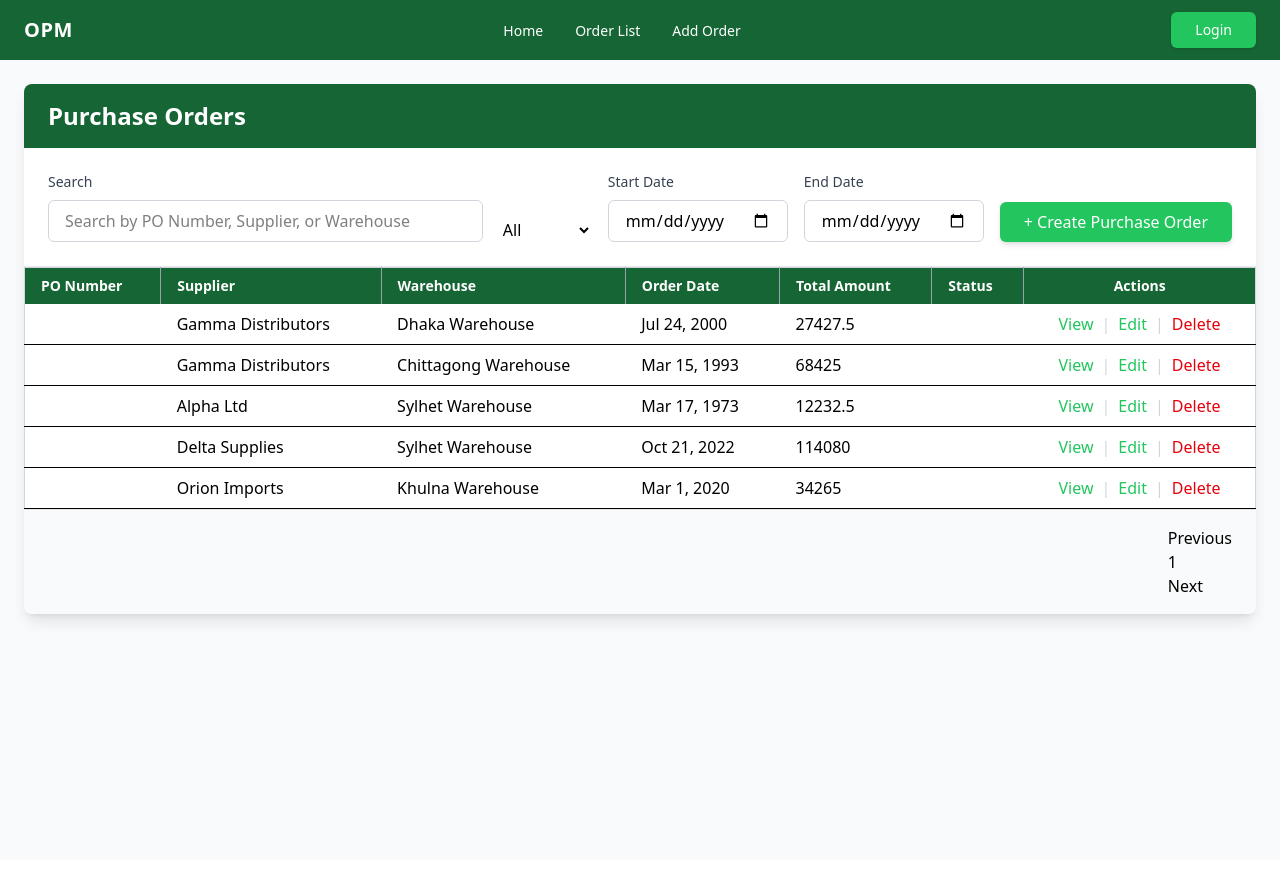
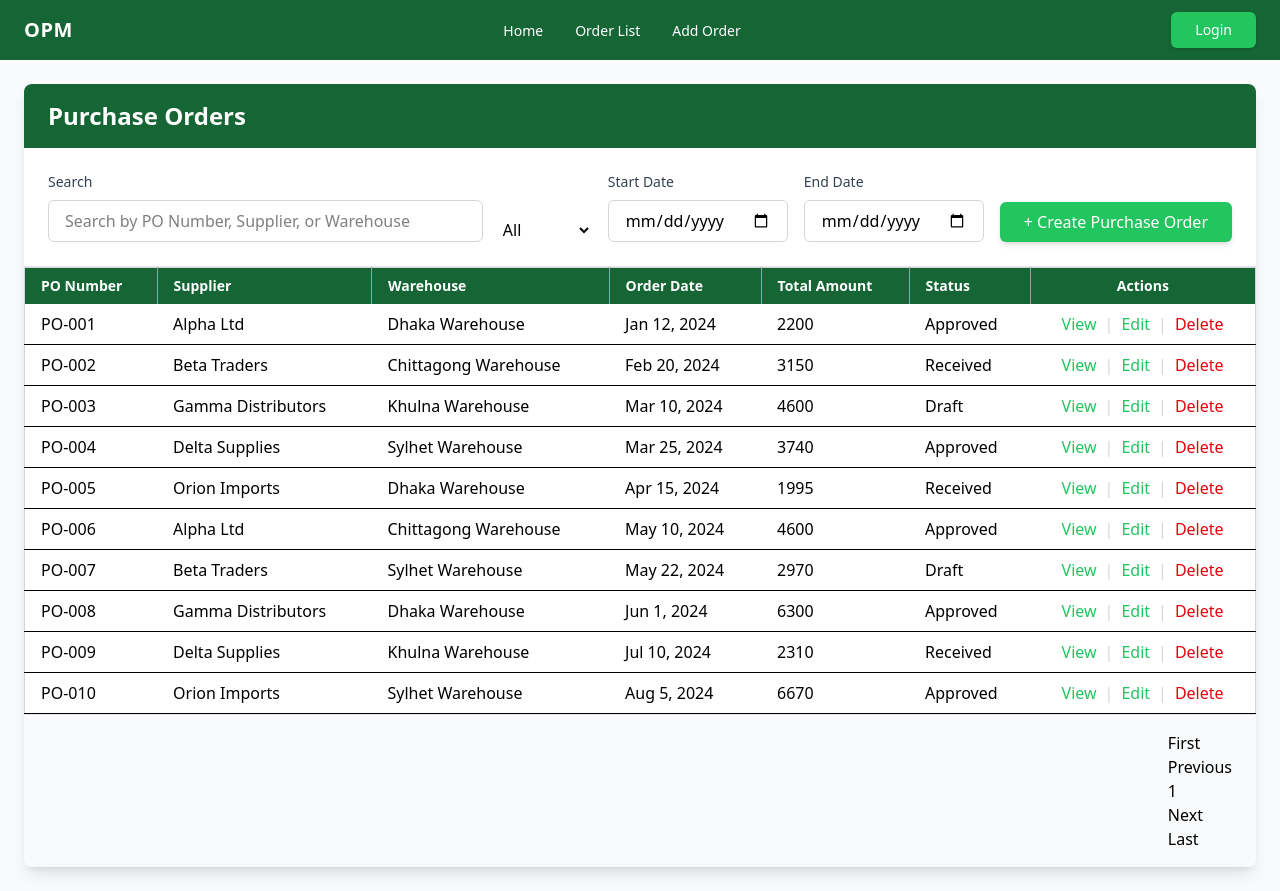
Before and after one commit to robinahmed12/order-purchase-module, an Angular app: page /order-list in a window 1280 px wide. Before the commit the page ends 860 px from the top, so only its background shows below. Built offline with nearby package versions, Linux system fonts and the light colour scheme; data requests are answered from the project's data file.

Commit message:
Fix filtering and searching bugs

```diff
--- a/db.json
+++ b/db.json
@@ -87,139 +87,430 @@
   ],
   "purchaseOrders": [
     {
-      "id": "970",
-      "supplier": "Gamma Distributors",
+      "id": "po-001",
+      "poNumber": "PO-001",
+      "supplier": "Alpha Ltd",
       "warehouse": "Dhaka Warehouse",
-      "shippingAddress": "Harum consectetur vo",
-      "vatRate": "15",
-      "orderDate": "2000-07-24",
+      "shippingAddress": "House 10, Road 3, Dhanmondi, Dhaka",
+      "vatRate": 10,
+      "orderDate": "2024-01-12",
+      "items": [
+        {
+          "productId": "1",
+          "quantity": 10,
+          "unitPrice": 100,
+          "lineTotal": 1000
+        },
+        {
+          "productId": "2",
+          "quantity": 5,
+          "unitPrice": 200,
+          "lineTotal": 1000
+        }
+      ],
+      "notes": "Urgent requirement",
+      "attachment": "",
+      "subtotal": 2000,
+      "vatAmount": 200,
+      "grandTotal": 2200,
+      "status": "Approved"
+    },
+    {
+      "id": "po-002",
+      "poNumber": "PO-002",
+      "supplier": "Beta Traders",
+      "warehouse": "Chittagong Warehouse",
+      "shippingAddress": "Agrabad, Chittagong",
+      "vatRate": 5,
+      "orderDate": "2024-02-20",
       "items": [
         {
           "productId": "3",
-          "quantity": 41,
+          "quantity": 4,
           "unitPrice": 350,
-          "lineTotal": 14350
+          "lineTotal": 1400
+        },
+        {
+          "productId": "6",
+          "quantity": 2,
+          "unitPrice": 800,
+          "lineTotal": 1600
+        }
+      ],
+      "notes": "Partial delivery accepted",
+      "attachment": "",
+      "subtotal": 3000,
+      "vatAmount": 150,
+      "grandTotal": 3150,
+      "status": "Received"
+    },
+    {
+      "id": "po-003",
+      "poNumber": "PO-003",
+      "supplier": "Gamma Distributors",
+      "warehouse": "Khulna Warehouse",
+      "shippingAddress": "Sonadanga, Khulna",
+      "vatRate": 15,
+      "orderDate": "2024-03-10",
+      "items": [
+        {
+          "productId": "5",
+          "quantity": 8,
+          "unitPrice": 500,
+          "lineTotal": 4000
+        }
+      ],
+      "notes": "",
+      "attachment": "",
+      "subtotal": 4000,
+      "vatAmount": 600,
+      "grandTotal": 4600,
+      "status": "Draft"
+    },
+    {
+      "id": "po-004",
+      "poNumber": "PO-004",
+      "supplier": "Delta Supplies",
+      "warehouse": "Sylhet Warehouse",
+      "shippingAddress": "Zindabazar, Sylhet",
+      "vatRate": 10,
+      "orderDate": "2024-03-25",
+      "items": [
+        {
+          "productId": "4",
+          "quantity": 20,
+          "unitPrice": 120,
+          "lineTotal": 2400
         },
         {
           "productId": "1",
-          "quantity": 95,
+          "quantity": 10,
           "unitPrice": 100,
-          "lineTotal": 9500
+          "lineTotal": 1000
         }
       ],
-      "notes": "Aspernatur eligendi ",
+      "notes": "Deliver before end of month",
       "attachment": "",
-      "subtotal": 23850,
-      "vatAmount": 3577.5,
-      "grandTotal": 27427.5
+      "subtotal": 3400,
+      "vatAmount": 340,
+      "grandTotal": 3740,
+      "status": "Approved"
     },
     {
-      "id": "2056",
+      "id": "po-005",
+      "poNumber": "PO-005",
+      "supplier": "Orion Imports",
+      "warehouse": "Dhaka Warehouse",
+      "shippingAddress": "Gulshan-2, Dhaka",
+      "vatRate": 5,
+      "orderDate": "2024-04-15",
+      "items": [
+        {
+          "productId": "2",
+          "quantity": 6,
+          "unitPrice": 200,
+          "lineTotal": 1200
+        },
+        {
+          "productId": "3",
+          "quantity": 2,
+          "unitPrice": 350,
+          "lineTotal": 700
+        }
+      ],
+      "notes": "",
+      "attachment": "",
+      "subtotal": 1900,
+      "vatAmount": 95,
+      "grandTotal": 1995,
+      "status": "Received"
+    },
+    {
+      "id": "po-006",
+      "poNumber": "PO-006",
+      "supplier": "Alpha Ltd",
+      "warehouse": "Chittagong Warehouse",
+      "shippingAddress": "Nasirabad, Chittagong",
+      "vatRate": 15,
+      "orderDate": "2024-05-10",
+      "items": [
+        {
+          "productId": "6",
+          "quantity": 5,
+          "unitPrice": 800,
+          "lineTotal": 4000
+        }
+      ],
+      "notes": "For Q2 operations",
+      "attachment": "",
+      "subtotal": 4000,
+      "vatAmount": 600,
+      "grandTotal": 4600,
+      "status": "Approved"
+    },
+    {
+      "id": "po-007",
+      "poNumber": "PO-007",
+      "supplier": "Beta Traders",
+      "warehouse": "Sylhet Warehouse",
+      "shippingAddress": "Amberkhana, Sylhet",
+      "vatRate": 10,
+      "orderDate": "2024-05-22",
+      "items": [
+        {
+          "productId": "1",
+          "quantity": 15,
+          "unitPrice": 100,
+          "lineTotal": 1500
+        },
+        {
+          "productId": "4",
+          "quantity": 10,
+          "unitPrice": 120,
+          "lineTotal": 1200
+        }
+      ],
+      "notes": "",
+      "attachment": "",
+      "subtotal": 2700,
+      "vatAmount": 270,
+      "grandTotal": 2970,
+      "status": "Draft"
+    },
+    {
+      "id": "po-008",
+      "poNumber": "PO-008",
       "supplier": "Gamma Distributors",
-      "warehouse": "Chittagong Warehouse",
-      "shippingAddress": "Non praesentium comm",
-      "vatRate": "15",
-      "orderDate": "1993-03-15",
+      "warehouse": "Dhaka Warehouse",
+      "shippingAddress": "Tejgaon, Dhaka",
+      "vatRate": 5,
+      "orderDate": "2024-06-01",
       "items": [
         {
           "productId": "5",
-          "quantity": 53,
+          "quantity": 12,
           "unitPrice": 500,
-          "lineTotal": 26500
+          "lineTotal": 6000
+        }
+      ],
+      "notes": "Include packing slip",
+      "attachment": "",
+      "subtotal": 6000,
+      "vatAmount": 300,
+      "grandTotal": 6300,
+      "status": "Approved"
+    },
+    {
+      "id": "po-009",
+      "poNumber": "PO-009",
+      "supplier": "Delta Supplies",
+      "warehouse": "Khulna Warehouse",
+      "shippingAddress": "Boyra, Khulna",
+      "vatRate": 10,
+      "orderDate": "2024-07-10",
+      "items": [
+        {
+          "productId": "3",
+          "quantity": 6,
+          "unitPrice": 350,
+          "lineTotal": 2100
+        }
+      ],
+      "notes": "",
+      "attachment": "",
+      "subtotal": 2100,
+      "vatAmount": 210,
+      "grandTotal": 2310,
+      "status": "Received"
+    },
+    {
+      "id": "po-010",
+      "poNumber": "PO-010",
+      "supplier": "Orion Imports",
+      "warehouse": "Sylhet Warehouse",
+      "shippingAddress": "Shibgonj, Sylhet",
+      "vatRate": 15,
+      "orderDate": "2024-08-05",
+      "items": [
+        {
+          "productId": "2",
+          "quantity": 20,
+          "unitPrice": 200,
+          "lineTotal": 4000
+        },
+        {
+          "productId": "4",
+          "quantity": 15,
+          "unitPrice": 120,
+          "lineTotal": 1800
+        }
+      ],
+      "notes": "Urgent stock refill",
+      "attachment": "",
+      "subtotal": 5800,
+      "vatAmount": 870,
+      "grandTotal": 6670,
+      "status": "Approved"
+    },
+    {
+      "id": "po-011",
+      "poNumber": "PO-011",
+      "supplier": "Alpha Ltd",
+      "warehouse": "Dhaka Warehouse",
+      "shippingAddress": "Uttara, Dhaka",
+      "vatRate": 5,
+      "orderDate": "2024-08-21",
+      "items": [
+        {
+          "productId": "6",
+          "quantity": 3,
+          "unitPrice": 800,
+          "lineTotal": 2400
         },
         {
           "productId": "5",
-          "quantity": 66,
+          "quantity": 2,
           "unitPrice": 500,
-          "lineTotal": 33000
+          "lineTotal": 1000
         }
       ],
-      "notes": "Dolor perferendis si",
+      "notes": "",
       "attachment": "",
-      "subtotal": 59500,
-      "vatAmount": 8925,
-      "grandTotal": 68425
+      "subtotal": 3400,
+      "vatAmount": 170,
+      "grandTotal": 3570,
+      "status": "Draft"
     },
     {
-      "id": "ec19",
-      "supplier": "Alpha Ltd",
+      "id": "po-012",
+      "poNumber": "PO-012",
+      "supplier": "Beta Traders",
+      "warehouse": "Chittagong Warehouse",
+      "shippingAddress": "Pahartali, Chittagong",
+      "vatRate": 10,
+      "orderDate": "2024-09-10",
+      "items": [
+        {
+          "productId": "1",
+          "quantity": 10,
+          "unitPrice": 100,
+          "lineTotal": 1000
+        },
+        {
+          "productId": "3",
+          "quantity": 5,
+          "unitPrice": 350,
+          "lineTotal": 1750
+        }
+      ],
+      "notes": "",
+      "attachment": "",
+      "subtotal": 2750,
+      "vatAmount": 275,
+      "grandTotal": 3025,
+      "status": "Approved"
+    },
+    {
+      "id": "po-013",
+      "poNumber": "PO-013",
+      "supplier": "Gamma Distributors",
+      "warehouse": "Khulna Warehouse",
+      "shippingAddress": "Rupsha, Khulna",
+      "vatRate": 15,
+      "orderDate": "2024-10-02",
+      "items": [
+        {
+          "productId": "5",
+          "quantity": 10,
+          "unitPrice": 500,
+          "lineTotal": 5000
+        }
+      ],
+      "notes": "Payment pending",
+      "attachment": "",
+      "subtotal": 5000,
+      "vatAmount": 750,
+      "grandTotal": 5750,
+      "status": "Received"
+    },
+    {
+      "id": "po-014",
+      "poNumber": "PO-014",
+      "supplier": "Delta Supplies",
+      "warehouse": "Dhaka Warehouse",
+      "shippingAddress": "Mohakhali, Dhaka",
+      "vatRate": 5,
+      "orderDate": "2024-10-18",
+      "items": [
+        {
+          "productId": "2",
+          "quantity": 8,
+          "unitPrice": 200,
+          "lineTotal": 1600
+        }
+      ],
+      "notes": "",
+      "attachment": "",
+      "subtotal": 1600,
+      "vatAmount": 80,
+      "grandTotal": 1680,
+      "status": "Draft"
+    },
+    {
+      "id": "po-015",
+      "poNumber": "PO-015",
+      "supplier": "Orion Imports",
       "warehouse": "Sylhet Warehouse",
-      "shippingAddress": "Fugiat quia quidem q",
-      "vatRate": "5",
-      "orderDate": "1973-03-17",
+      "shippingAddress": "Tilagor, Sylhet",
+      "vatRate": 10,
+      "orderDate": "2024-11-05",
       "items": [
         {
           "productId": "6",
-          "quantity": 1,
+          "quantity": 4,
           "unitPrice": 800,
-          "lineTotal": 800
+          "lineTotal": 3200
         },
         {
           "productId": "3",
-          "quantity": 31,
+          "quantity": 3,
           "unitPrice": 350,
-          "lineTotal": 10850
+          "lineTotal": 1050
         }
       ],
-      "notes": "Reiciendis quos ut o",
+      "notes": "Stock for Q4",
       "attachment": "",
-      "subtotal": 11650,
-      "vatAmount": 582.5,
-      "grandTotal": 12232.5
+      "subtotal": 4250,
+      "vatAmount": 425,
+      "grandTotal": 4675,
+      "status": "Approved"
     },
     {
-      "id": "a02e",
-      "supplier": "Delta Supplies",
-      "warehouse": "Sylhet Warehouse",
-      "shippingAddress": "Distinctio Qui plac",
-      "vatRate": "15",
-      "orderDate": "2022-10-21",
+      "id": "aab0",
+      "supplier": "Alpha Ltd",
+      "warehouse": "Dhaka Warehouse",
+      "shippingAddress": "Quasi aut adipisci a",
+      "vatRate": "5",
+      "orderDate": "1973-12-08",
       "items": [
         {
-          "productId": "3",
-          "quantity": 64,
-          "unitPrice": 350,
-          "lineTotal": 22400
+          "productId": "1",
+          "quantity": 3,
+          "unitPrice": 100,
+          "lineTotal": 300
         },
         {
-          "productId": "6",
-          "quantity": 96,
-          "unitPrice": 800,
-          "lineTotal": 76800
+          "productId": "4",
+          "quantity": 13,
+          "unitPrice": 120,
+          "lineTotal": 1560
         }
       ],
-      "notes": "Est iure impedit a",
+      "notes": "Labore dolor delectu",
       "attachment": "",
-      "subtotal": 99200,
-      "vatAmount": 14880,
-      "grandTotal": 114080
-    },
-    {
-      "id": "3ca4",
-      "supplier": "Orion Imports",
-      "warehouse": "Khulna Warehouse",
-      "shippingAddress": "Est dignissimos ea ",
-      "vatRate": "10",
-      "orderDate": "2020-03-01",
-      "items": [
-        {
-          "productId": "3",
-          "quantity": 59,
-          "unitPrice": 350,
-          "lineTotal": 20650
-        },
-        {
-          "productId": "5",
-          "quantity": 21,
-          "unitPrice": 500,
-          "lineTotal": 10500
-        }
-      ],
-      "notes": "Eveniet consequatur",
-      "attachment": "",
-      "subtotal": 31150,
-      "vatAmount": 3115,
-      "grandTotal": 34265
+      "subtotal": 1860,
+      "vatAmount": 93,
+      "grandTotal": 1953
     }
   ]
 }
--- a/src/app/purchase-order/purchase-order-list/purchase-order-list.html
+++ b/src/app/purchase-order/purchase-order-list/purchase-order-list.html
@@ -35,7 +35,7 @@
             type="date"
             class="w-full px-4 py-2 border border-gray-300 rounded-md focus:outline-none focus:ring-2 focus:ring-[#22C55E] focus:border-transparent"
             [(ngModel)]="startDate"
-            (change)="onDateRange(startDate, endDate)"
+            (change)="onDateRange()"
           />
         </div>
 
@@ -46,7 +46,7 @@
             type="date"
             class="w-full px-4 py-2 border border-gray-300 rounded-md focus:outline-none focus:ring-2 focus:ring-[#22C55E] focus:border-transparent"
             [(ngModel)]="endDate"
-            (change)="onDateRange(startDate, endDate)"
+            (change)="onDateRange()"
           />
         </div>
 
@@ -129,8 +129,10 @@
                 <span class="text-gray-300">|</span>
                 <button
                   (click)="handleDelete(order.id)"
-                 class="text-red-600 hover:text-red-800" title="Delete">
-                 Delete
+                  class="text-red-600 hover:text-red-800"
+                  title="Delete"
+                >
+                  Delete
                 </button>
               </div>
             </td>
@@ -144,18 +146,18 @@
           }
         </tbody>
       </table>
-
-
     </div>
 
-    <!-- Pagination -->
-    <div class="px-6 py-4 bg-gray-50 rounded-b-lg border-t border-gray-200 flex justify-end">
+    <div class="px-6 py-4 bg-gray-50 border-t border-gray-200 rounded-b-lg flex justify-end">
       <pagination
         [totalItems]="(totalCount$ | async) || 0"
         [itemsPerPage]="10"
-        (pageChanged)="onPageChange($event.page)"
-      >
-      </pagination>
+        [maxSize]="5"
+        [boundaryLinks]="true"
+        [rotate]="true"
+        [(ngModel)]="currentPage"
+        (pageChanged)="onPageChange($event)"
+      ></pagination>
     </div>
   </div>
 </div>
--- a/src/app/purchase-order/purchase-order-list/purchase-order-list.ts
+++ b/src/app/purchase-order/purchase-order-list/purchase-order-list.ts
@@ -6,7 +6,7 @@ import { FormsModule } from '@angular/forms';
 import { TableFilterService } from '../../shared/table-filter.service';
 import { PaginationModule } from 'ngx-bootstrap/pagination';
 import { PurchaseOrderDetails } from '../Models/po.interface';
-import {  Router } from '@angular/router';
+import { Router } from '@angular/router';
 
 @Component({
   selector: 'app-purchase-order-list',
@@ -16,76 +16,64 @@ import {  Router } from '@angular/router';
   styleUrl: './purchase-order-list.css',
 })
 export class PurchaseOrderList implements OnInit {
-  // Reactive data streams for filtered orders and total count
   orders$!: Observable<PurchaseOrderDetails[]>;
   totalCount$!: Observable<number>;
 
-  // UI filter and sort state
   searchTerm = '';
-  sortKey = '';
   selectedStatus = 'All';
   startDate: string | null = null;
   endDate: string | null = null;
 
-  // Injected services using Angular's functional DI
   private poService = inject(PurchaseOrderService);
-  private route = inject(Router);
   private tableHelper = inject(TableFilterService<PurchaseOrderDetails>);
-
-  constructor() {}
+  private router = inject(Router);
 
   ngOnInit() {
-    // Initial fetch: load all orders and push to filter service
     this.poService.getAllOrders().subscribe((orders) => {
       this.tableHelper.setData(orders);
     });
 
-    // Bind reactive streams for filtered data and count
     this.orders$ = this.tableHelper.getFilteredData();
     this.totalCount$ = this.tableHelper.getTotalCount();
 
-    // Subscribe to reactive order stream from service (BehaviorSubject)
-    this.orders$ = this.poService.orders$;
-    this.poService.loadOrders(); // triggers initial load
+     // Subscribe to reactive order stream from service (BehaviorSubject)
+    // this.orders$ = this.poService.orders$;
+    // this.poService.loadOrders();
   }
 
-  //  Search filter handler
   onSearch(term: string) {
     this.tableHelper.updateFilters({ searchTerm: term, page: 1 });
   }
 
-  //  Status filter handler
   onStatusChange(value: string) {
     this.tableHelper.updateFilters({ status: value, page: 1 });
   }
 
-  //  Date range filter handler
-  onDateRange(start: string | null, end: string | null) {
+  onDateRange() {
     this.tableHelper.updateFilters({
-      startDate: start ?? '',
-      endDate: end ?? '',
+      startDate: this.startDate ?? '',
+      endDate: this.endDate ?? '',
       page: 1,
     });
   }
 
-  //  Sort handler with toggle logic
   onSort(key: keyof PurchaseOrderDetails) {
-    const state = (this.tableHelper as any).filters$.value;
-    const direction = state.sortKey === key && state.sortDirection === 'asc' ? 'desc' : 'asc';
-    this.tableHelper.updateFilters({ sortKey: key, sortDirection: direction });
+    const current = (this.tableHelper as any)['filters$'].value;
+    const dir = current.sortKey === key && current.sortDirection === 'asc' ? 'desc' : 'asc';
+    this.tableHelper.updateFilters({ sortKey: key, sortDirection: dir });
   }
 
-  //  Pagination handler
-  onPageChange(page: number) {
-    this.tableHelper.updateFilters({ page });
+  currentPage = 1; // bind to ngModel
+
+onPageChange(event: any) {
+  this.currentPage = event.page;
+  this.tableHelper.updateFilters({ page: this.currentPage });
+}
+
+  onEdit(id: string) {
+    this.router.navigate(['/add-order/edit', id]);
   }
-
-  //  Navigate to edit form with selected order ID
-  onEdit(id: string) {
-    this.route.navigate(['/add-order/edit', id]);
-  }
-
-  //  Delete handler with reactive refresh
+ //  Delete handler with reactive refresh
   handleDelete(id: string) {
     console.log('Deleting order:', id);
     this.poService.deleteOrder(id).subscribe({
--- a/src/app/shared/table-filter.service.ts
+++ b/src/app/shared/table-filter.service.ts
@@ -1,105 +1,118 @@
+// src/app/shared/table-filter.service.ts
 import { Injectable } from '@angular/core';
-import { BehaviorSubject, map, Observable } from 'rxjs';
-import { TableFilter } from './table-filter.model';
+import {
+  BehaviorSubject,
+  combineLatest,
+  debounceTime,
+  distinctUntilChanged,
+  map,
+  shareReplay,
+} from 'rxjs';
+
+export interface TableFilters {
+  searchTerm: string;
+  status: string;
+  startDate: string;
+  endDate: string;
+  sortKey: string;
+  sortDirection: 'asc' | 'desc';
+  page: number;
+  pageSize: number;
+}
 
 @Injectable({ providedIn: 'root' })
 export class TableFilterService<T extends Record<string, any>> {
-  private originalData: T[] = [];
-  private filters$ = new BehaviorSubject<TableFilter>({
+  private allData: T[] = [];
+
+  private filters$ = new BehaviorSubject<TableFilters>({
     searchTerm: '',
     status: 'All',
-    startDate: null,
-    endDate: null,
+    startDate: '',
+    endDate: '',
+    sortKey: '',
+    sortDirection: 'asc',
     page: 1,
     pageSize: 10,
   });
 
-  setData(data: T[]) {
-    this.originalData = data;
+  private data$ = new BehaviorSubject<T[]>([]);
+
+  constructor() {
+    this.filteredData$ = combineLatest([this.data$, this.filters$]).pipe(
+      debounceTime(200),
+      distinctUntilChanged(),
+      map(([data, filters]) => this.applyFilters(data, filters)),
+      shareReplay(1)
+    );
+
+    this.totalCount$ = this.filteredData$.pipe(map((data) => data.length));
   }
 
-  updateFilters(patch: Partial<TableFilter>) {
-    this.filters$.next({ ...this.filters$.value, ...patch });
+  filteredData$;
+  totalCount$;
+
+  /** set initial data */
+  setData(data: T[]) {
+    this.allData = data;
+    this.data$.next(data);
   }
 
-  getFilteredData(): Observable<T[]> {
-    return this.filters$.pipe(
-      map((f) => {
-        let data = [...this.originalData];
+  /** update filters reactively */
+  updateFilters(partial: Partial<TableFilters>) {
+    this.filters$.next({ ...this.filters$.value, ...partial });
+  }
 
-        //search functionality
-        if (f.searchTerm?.trim()) {
-          const term = f.searchTerm.toLowerCase();
-          data = data.filter(
-            (item) =>
-              item['poNumber']?.toLowerCase().includes(term) ||
-              item['supplier']?.toLowerCase().includes(term) ||
-              item['warehouse']?.toLowerCase().includes(term)
+  /** expose observables */
+  getFilteredData() {
+    return this.filteredData$;
+  }
+  getTotalCount() {
+    return this.totalCount$;
+  }
+
+  /** core filtering logic */
+  private applyFilters(data: T[], filters: TableFilters): T[] {
+    let filtered = [...data];
+
+    // search
+    if (filters.searchTerm) {
+      const term = filters.searchTerm.toLowerCase();
+      filtered = filtered.filter(
+        (x) =>
+          x['poNumber']?.toLowerCase().includes(term) ||
+          x['supplier']?.toLowerCase().includes(term) ||
+          x['warehouse']?.toLowerCase().includes(term)
       );
     }
 
-        // status filtering
-        if (f.status && f.status !== 'All') {
-          data = data.filter((item) => item['status'] === f.status);
+    // status
+    if (filters.status !== 'All') {
+      filtered = filtered.filter((x) => x['status'] === filters.status);
     }
 
-        // date filtering
-        if (f.startDate && f.endDate) {
-          const start = new Date(f.startDate);
-          const end = new Date(f.endDate);
-          data = data.filter((item) => {
-            const orderDate = new Date(item['orderDate']);
-            return orderDate >= start && orderDate <= end;
+    // date range
+    if (filters.startDate && filters.endDate) {
+      const start = new Date(filters.startDate).getTime();
+      const end = new Date(filters.endDate).getTime();
+      filtered = filtered.filter((x) => {
+        const d = new Date(x['orderDate']).getTime();
+        return d >= start && d <= end;
       });
     }
 
-        // implementing sorting on column
-        if (f.sortKey) {
-          data.sort((a, b) => {
-            const aVal = a[f.sortKey!];
-            const bVal = b[f.sortKey!];
-            const compare = aVal > bVal ? 1 : aVal < bVal ? -1 : 0;
-            return f.sortDirection === 'asc' ? compare : -compare;
+    // sorting
+    if (filters.sortKey) {
+      filtered.sort((a, b) => {
+        const aVal = a[filters.sortKey];
+        const bVal = b[filters.sortKey];
+        return filters.sortDirection === 'asc' ? (aVal > bVal ? 1 : -1) : aVal < bVal ? 1 : -1;
       });
     }
 
-        //
-        const startIdx = ((f.page || 1) - 1) * (f.pageSize || 10);
-        return data.slice(startIdx, startIdx + (f.pageSize || 10));
-      })
-    );
-  }
+    // pagination
+    const startIdx = (filters.page - 1) * filters.pageSize;
+    const endIdx = startIdx + filters.pageSize;
 
-  getTotalCount(): Observable<number> {
-    return this.filters$.pipe(
-      map((f) => {
-        let data = [...this.originalData];
-
-        if (f.searchTerm?.trim()) {
-          const term = f.searchTerm.toLowerCase();
-          data = data.filter(
-            (item) =>
-              item['poNumber']?.toLowerCase().includes(term) ||
-              item['supplier']?.toLowerCase().includes(term) ||
-              item['warehouse']?.toLowerCase().includes(term)
-          );
-        }
-
-        if (f.status && f.status !== 'All') {
-          data = data.filter((item) => item['status'] === f.status);
-        }
-
-        if (f.startDate && f.endDate) {
-          const start = new Date(f.startDate);
-          const end = new Date(f.endDate);
-          data = data.filter((item) => {
-            const orderDate = new Date(item['orderDate']);
-            return orderDate >= start && orderDate <= end;
-          });
-        }
-
-        return data.length;
-      })
-    );
+    return filtered.slice(startIdx, endIdx);
   }
 }
```
Also changed, not shown: src/app/purchase-order/purchase-order-form/purchase-order-form.ts (+3 -6 lines). Lines whose indentation alone changed are shown as unchanged.
